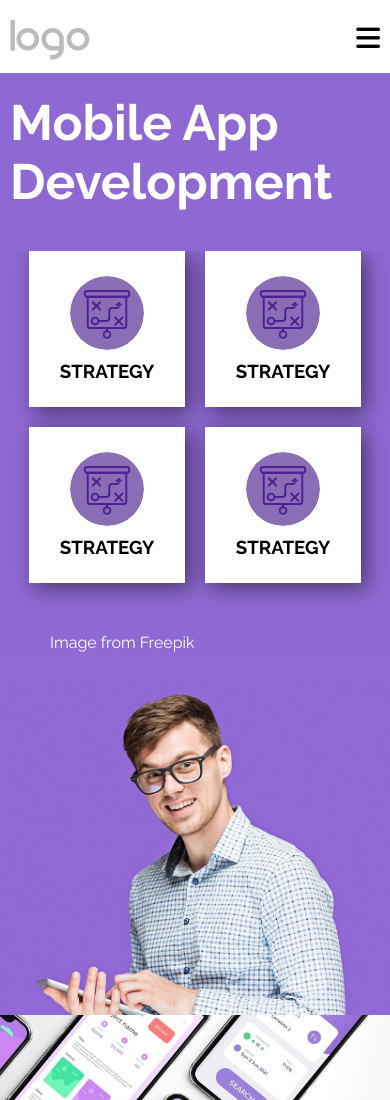
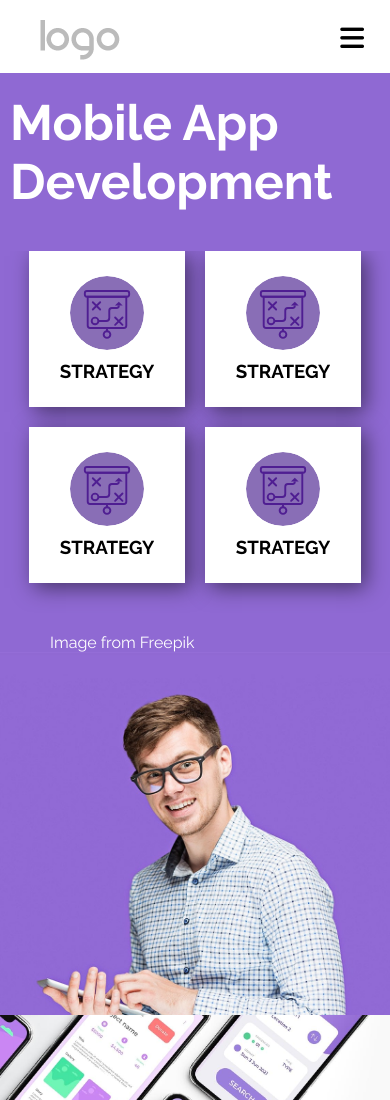
Before and after one commit to VictorKoome1/Digital-firm, a plain HTML site: page index.html in a window 390 px wide. Shown: the top 1100 px of the page. Drawn offline with nearby package versions, Linux system fonts and the light colour scheme.

Commit message:
logo-mobile-adjust

```diff
--- a/css/style.css
+++ b/css/style.css
@@ -70,8 +70,12 @@ body {
   #header img {
     margin-left: 0px;
   }
+
+  .logo-img {
+    padding-left: 30px;
+  }
   #header .hamburger {
-    margin-right: 0;
+    margin-right: 16px;
     padding-left: 40px;
     cursor: pointer;
   }
--- a/index.html
+++ b/index.html
@@ -21,7 +21,7 @@
     <section id="header">
 
       <div>
-        <img src="images/default-logo.png" alt="">
+        <img class="logo-img" src="images/default-logo.png" alt="">
       </div>
       <div class="hamburger">
         <i onclick="clicked()" class="fa-sharp fa-solid fa-bars"></i>
```
